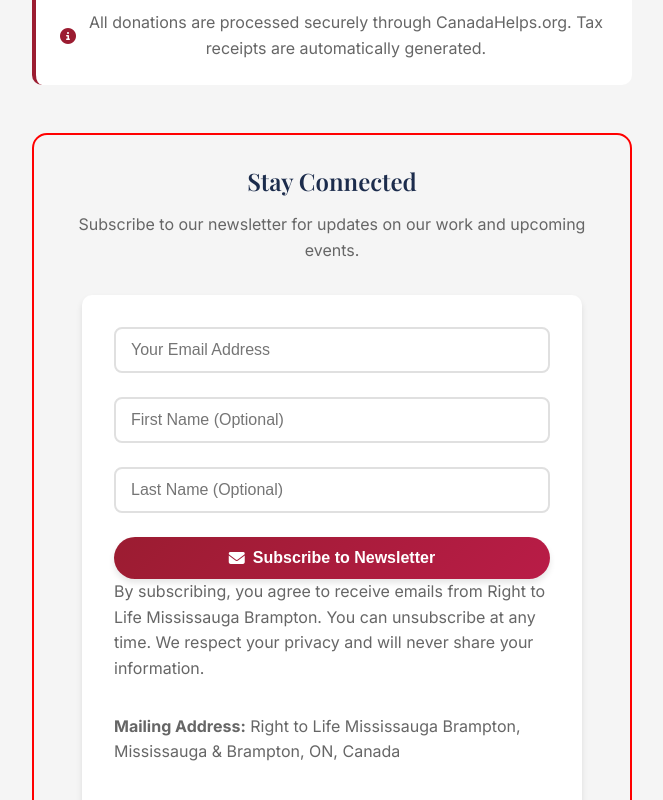
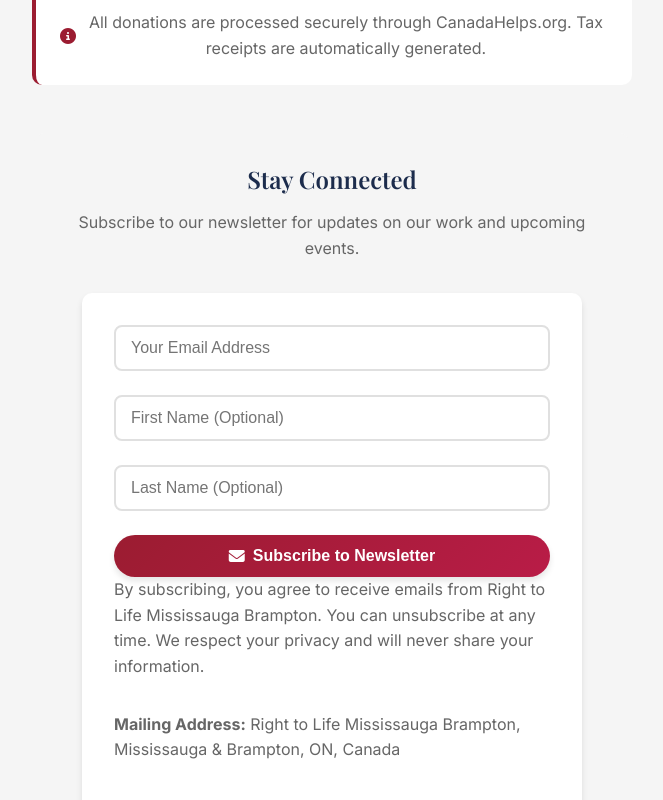
Before and after one commit to kylemcinnes/RTLMB, a Next.js app: page / in a window 1280 px wide. Shown: the part 3360-4160 px from the top of the page, without its empty margins (308-971 px from the left). Built offline with nearby package versions, Linux system fonts and the light colour scheme.

Commit message:
Clean up newsletter form styles - remove red border
- Removed red debug border
- Kept aggressive inline styles to ensure visibility
- Form should now appear cleanly under Support Our Mission section

```diff
--- a/app/page.tsx
+++ b/app/page.tsx
@@ -164,7 +164,6 @@ export default function HomePage() {
               marginTop: '3rem',
               padding: '2rem',
               background: '#f5f5f5',
-              border: '2px solid red',
               borderRadius: '15px',
               textAlign: 'center',
               maxWidth: '600px',
```
